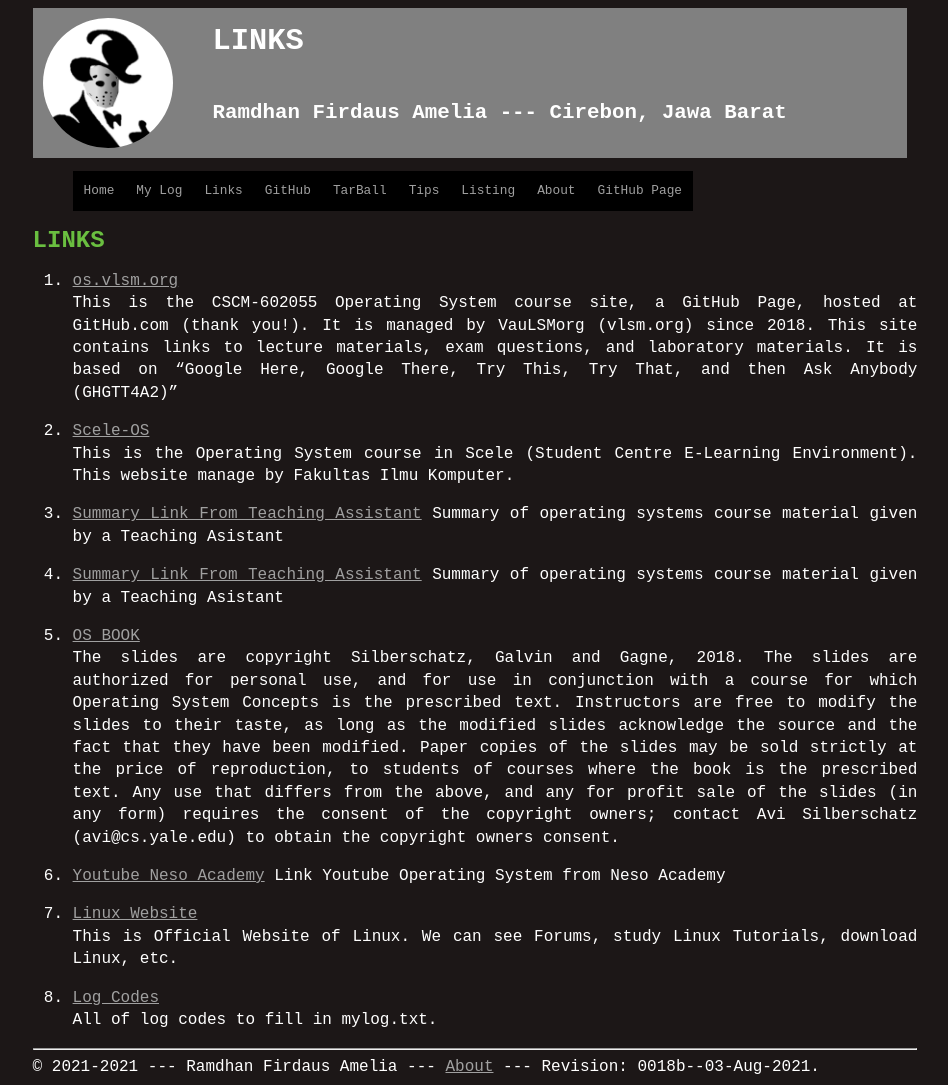
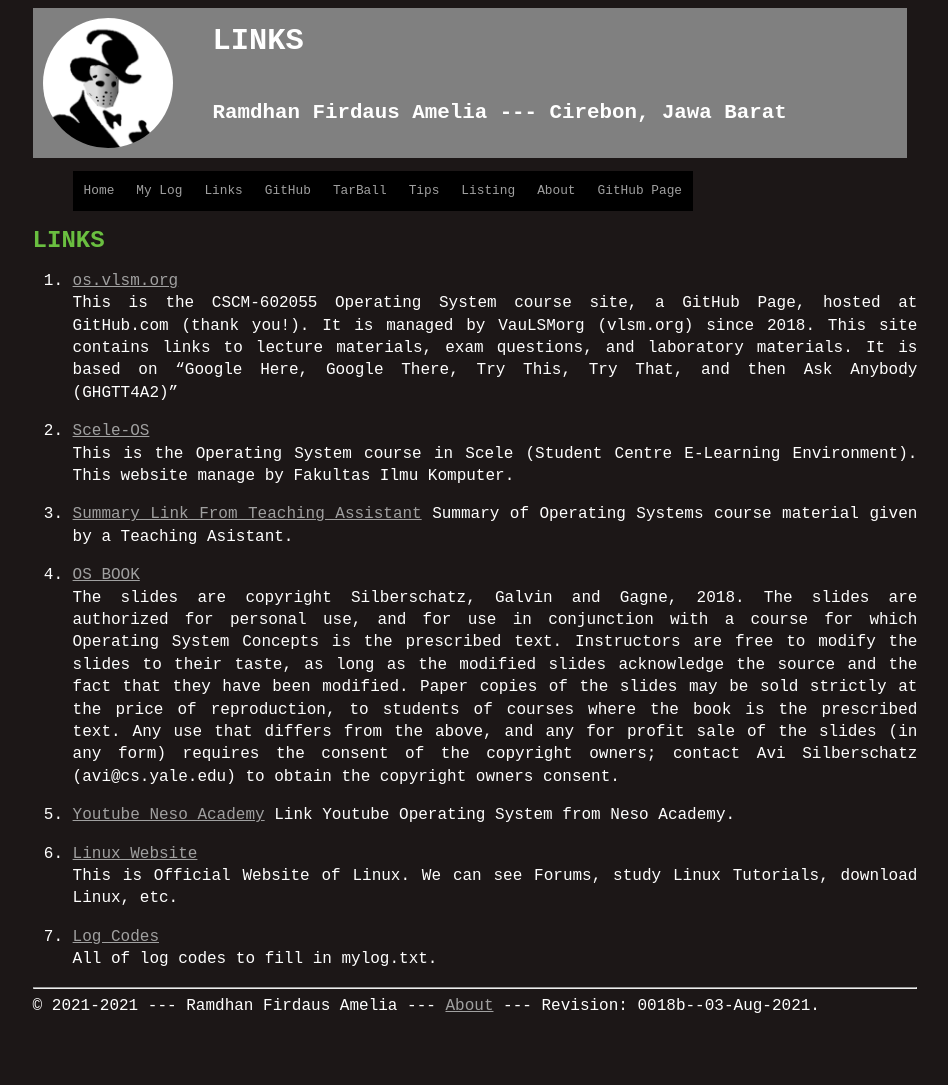
Before and after one commit to ramdhanfirdaus/os212, a Jekyll site: the page built from links.md, in a window 1280 px wide. Shown: the whole page, without its empty margins (165-1113 px from the left). Built offline with Jekyll 4.4.1, drawn with Linux system fonts in a browser that asks for light colours; our own code applies the rules of GitHub Pages for plain Markdown files; after the commit the page ends 1024 px from its top, so only the background shows below that.

Commit message:
Update links.md

```diff
--- a/links.md
+++ b/links.md
@@ -17,14 +17,10 @@ This website manage by Fakultas Ilmu Komputer.
 
 
 3. [Summary Link From Teaching Assistant](https://osp4diss.vlsm.org/osp-115.html)
-Summary of operating systems course material given by a Teaching Asistant
+Summary of Operating Systems course material given by a Teaching Asistant.
 
 
-4. [Summary Link From Teaching Assistant](https://osp4diss.vlsm.org/osp-115.html)
-Summary of operating systems course material given by a Teaching Asistant
-
-
-5. [OS BOOK](https://www.os-book.com/OS10/slide-dir/)<br>
+4. [OS BOOK](https://www.os-book.com/OS10/slide-dir/)<br>
 The slides are copyright Silberschatz, Galvin and Gagne, 2018.
 The slides are authorized for personal use, and for use in conjunction with a course for which Operating System Concepts is the prescribed text.
 Instructors are free to modify the slides to their taste, as long as the modified slides acknowledge the source and the fact that they have been modified.
```
Also changed, not shown: other parts of links.md (+4 -4 lines).
